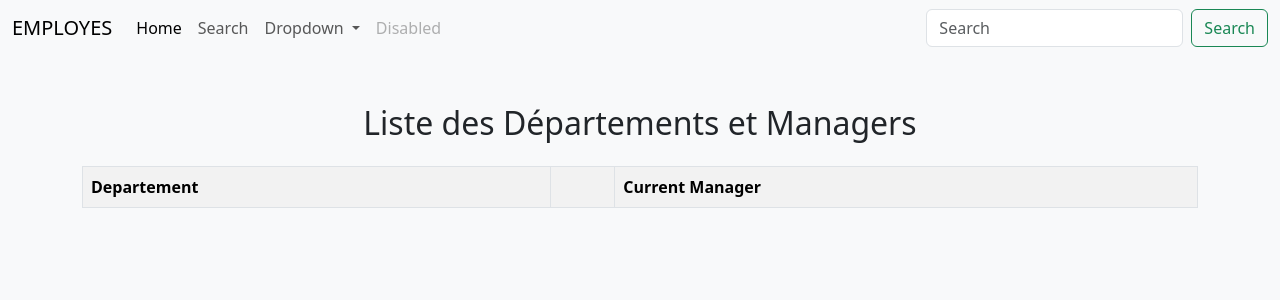
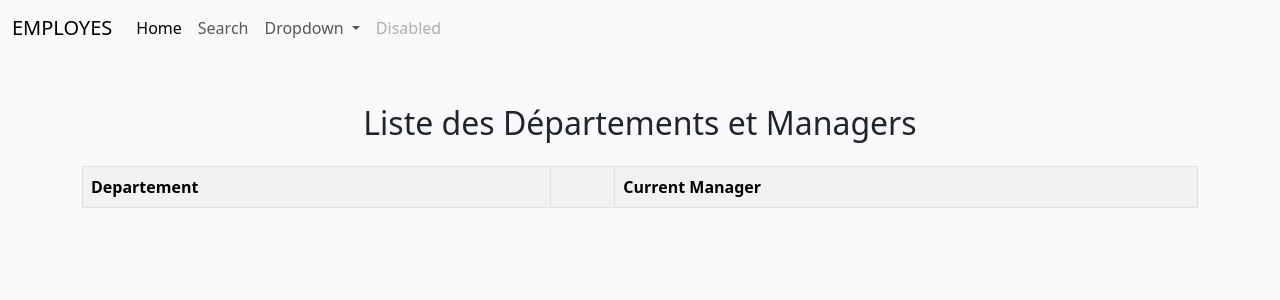
Before and after one commit to binominale-dev/tp-data, a PHP site: page /pages/index.php in a window 1280 px wide. Shown: the top 300 px of the page. Run offline with PHP 8.4, Linux system fonts and the light colour scheme; data that the repository does not hold is empty.

Commit message:
nanova nav indr

```diff
--- a/pages/index.php
+++ b/pages/index.php
@@ -45,10 +45,7 @@ $departments=get_departements();
           <a class="nav-link disabled">Disabled</a>
         </li>
       </ul>
-      <form class="d-flex" role="search">
-        <input class="form-control me-2" type="search" placeholder="Search" aria-label="Search">
-        <button class="btn btn-outline-success" type="submit">Search</button>
-      </form>
+
     </div>
   </div>
 </nav>
```
